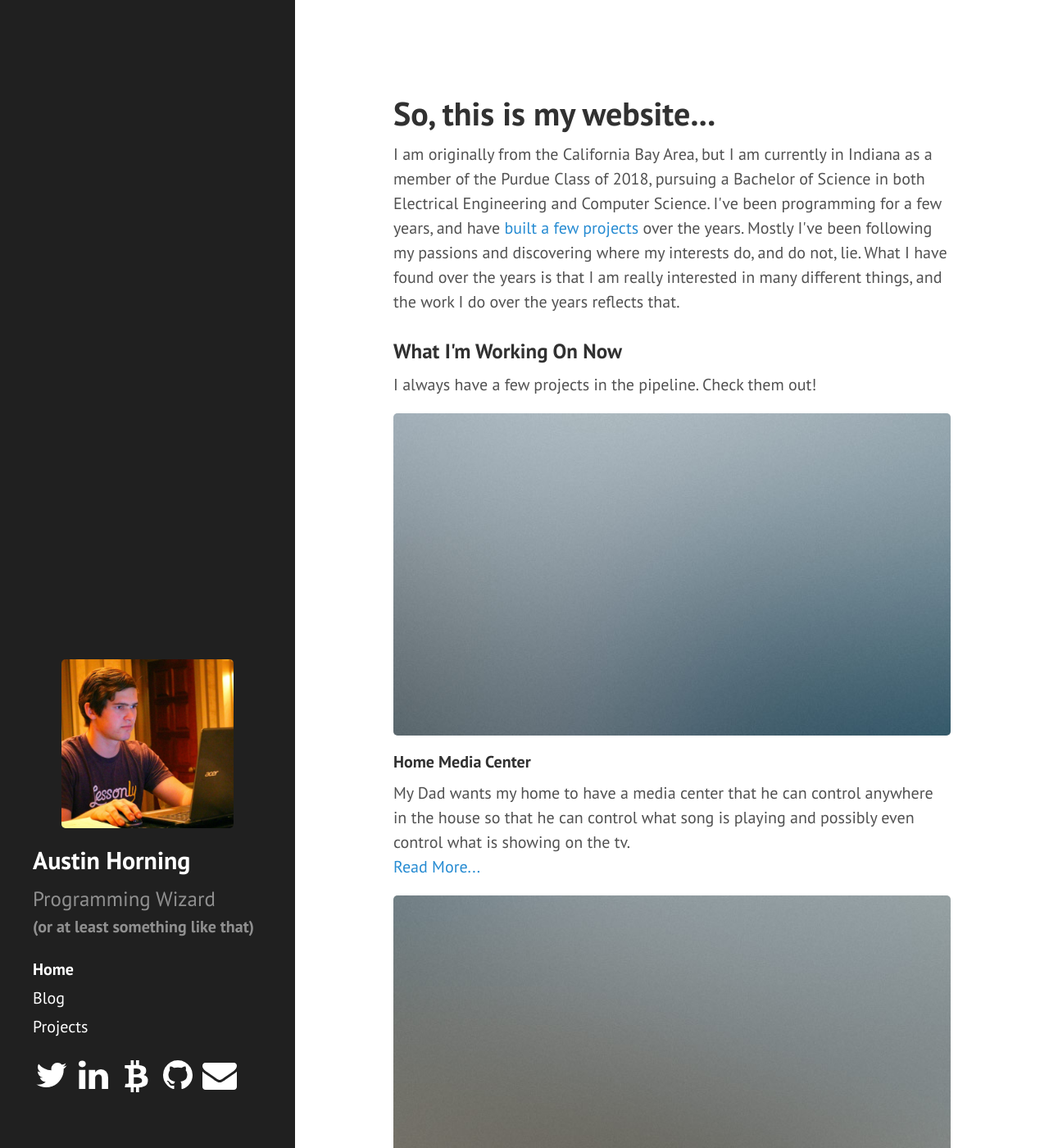
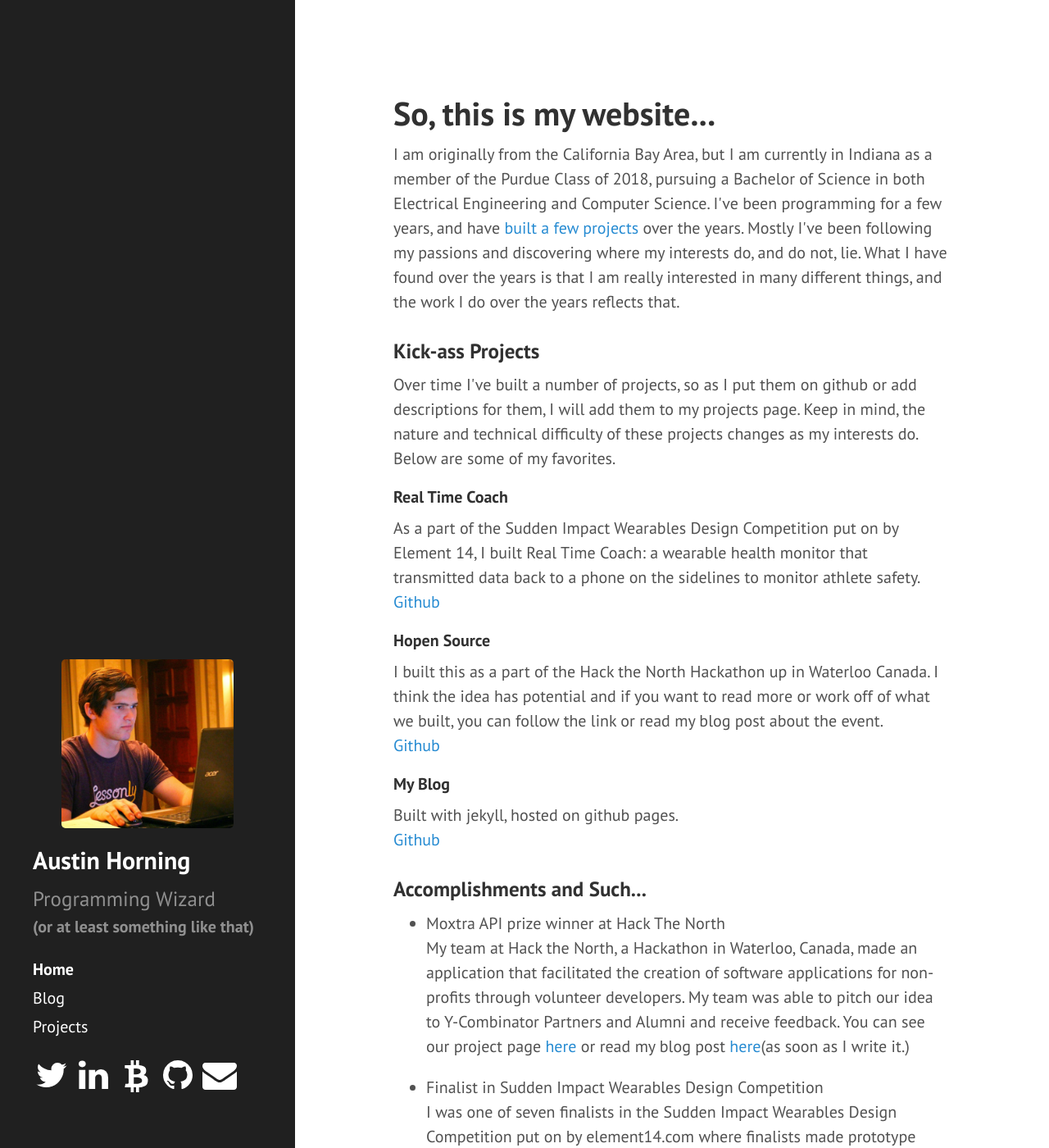
Before and after one commit to TheAustinSeven/theaustinseven.github.io, a Jekyll site: the page built from index.html, in a window 1280 px wide and 1400 px high. Shown: the whole window at 82% size. Built offline with Jekyll 4.4.1, drawn with Linux system fonts in a browser that asks for light colours; the list of posts is cut into pages by our own code; some of the changed text lies outside the part shown.

```diff
--- a/_includes/sidebar.html
+++ b/_includes/sidebar.html
@@ -28,7 +28,7 @@
         {% endif %}
       {% endfor %}
     </nav>
-    <footer style="margin-bottom: 3px">
+    <footer>
 			<ul class="icons" >
 				<li class="icon"><a href="http://twitter.com/TheAustinSeven"><img src="/public/svg/white/twitter.svg" style="width:15%"></a></li>
         <li class="icon"><a href="https://www.linkedin.com/in/austinhorning"><img src="/public/svg/white/linkedin.svg" style="width:15%"></a></li>
--- a/blog.html
+++ b/blog.html
@@ -14,7 +14,7 @@
         <span class="post-meta">{{ post.date | date: "%b %-d, %Y" }}</span>
 
         <h2>
-          <a class="post-link" href="{{ post.url | prepend: site.baseurl }}">{{ post.title }}</a>
+          <a class="post-link" href="{{ post.url }}">{{ post.title }}</a>
         </h2>
 
 				{{ post.content | strip_html | truncatewords:100}}...<br>
--- a/index.html
+++ b/index.html
@@ -12,59 +12,24 @@
 	</section>
 
 <!-- Two -->
-	<section id="whatnow">
-		<div class="container">
-			<h3>What I'm Working On Now</h3>
-			<p>I always have a few projects in the pipeline. Check them out!</p>
-			<div class="features">
-				<article>
-					<a href="#" class="image"><img src="images/pic01.jpg" alt="" /></a>
-					<div class="inner">
-						<h4>Home Media Center</h4>
-						<p>My Dad wants my home to have a media center that he can control anywhere in the house so that he can control what song is playing and possibly even control what is showing on the tv.<br><a href="#">Read More...</a></p>
-					</div>
-				</article>
-				<article>
-					<a href="#" class="image"><img src="images/pic02.jpg" alt="" /></a>
-					<div class="inner">
-						<h4>Multicast DNS Library</h4>
-						<p>I'm working on building a Multicast DNS, a zero configuration network standard, library in C++ and then port it to Go as an exercise to help me learn Go, which is something I have been meaning to do for some time.<br><a href="#">Read More...</a></p></p>
-					</div>
-				</article>
-				<article>
-					<a href="#" class="image"><img src="images/pic03.jpg" alt="" /></a>
-					<div class="inner">
-						<h4>The Unknown Programming Language</h4>
-						<p>Over the years, I have found that there does not exist a programming language that can do all that I want a programming language to do. Because of this I have decided that over the course of many years I will build a new programming language. If you would like to fill out a survey to help me plan the language, you can do so <a href="http://goo.gl/forms/4s7GWLtyZZ">here</a>(also accepting ideas for names).<br><!--<a href="#">Read More...</a>--></p></p>
-					</div>
-				</article>
-			</div>
-		</div>
-	</section>
-
-
-<!-- Three -->
 	<section id="projects">
 		<div class="container">
 			<h3>Kick-ass Projects</h3>
 			<p>Over time I've built a number of projects, so as I put them on github or add descriptions for them, I will add them to my projects page. Keep in mind, the nature and technical difficulty of these projects changes as my interests do. Below are some of my favorites.</p>
 			<div class="features">
 				<article>
-					<a href="#" class="image"><img src="images/pic01.jpg" alt="" /></a>
 					<div class="inner">
 						<h4>Real Time Coach</h4>
 						<p>As a part of the Sudden Impact Wearables Design Competition put on by Element 14, I built Real Time Coach: a wearable health monitor that transmitted data back to a phone on the sidelines to monitor athlete safety.<br><a href="https://github.com/TheAustinSeven/RealTimeCoachApp">Github</a></p>
 					</div>
 				</article>
 				<article>
-					<a href="#" class="image"><img src="images/pic02.jpg" alt="" /></a>
 					<div class="inner">
 						<h4>Hopen Source</h4>
 						<p>I built this as a part of the Hack the North Hackathon up in Waterloo Canada. I think the idea has potential and if you want to read more or work off of what we built, you can follow the link or read my blog post about the event.<br><a href="https://github.com/HackTheNorthDreamTeam/HopenSource">Github</a></p>
 					</div>
 				</article>
 				<article>
-					<a href="#" class="image"><img src="images/pic03.jpg" alt="" /></a>
 					<div class="inner">
 						<h4>My Blog</h4>
 						<p>Built with jekyll, hosted on github pages.<br><a href="https://github.com/TheAustinSeven/theaustinseven.github.io">Github</a></p>
@@ -74,7 +39,7 @@
 		</div>
 	</section>
 
-<!-- Four -->
+<!-- Three -->
 	<section id="accomplishments">
 		<div class="container">
 			<h3>Accomplishments and Such...</h3>
--- a/public/css/homestyle.css
+++ b/public/css/homestyle.css
@@ -2,6 +2,7 @@
   cursor: default;
   list-style: none;
   padding-left: 0;
+  padding-right: 0;
 }
 li.icon {
   display:inline !important;
```
Also changed, not shown: _posts/2016-05-22-summer-2016-week-1.md (deleted, +0 -7 lines), _posts/2016-06-03-misadventures-with-rust.md (added, +45 -0 lines).
